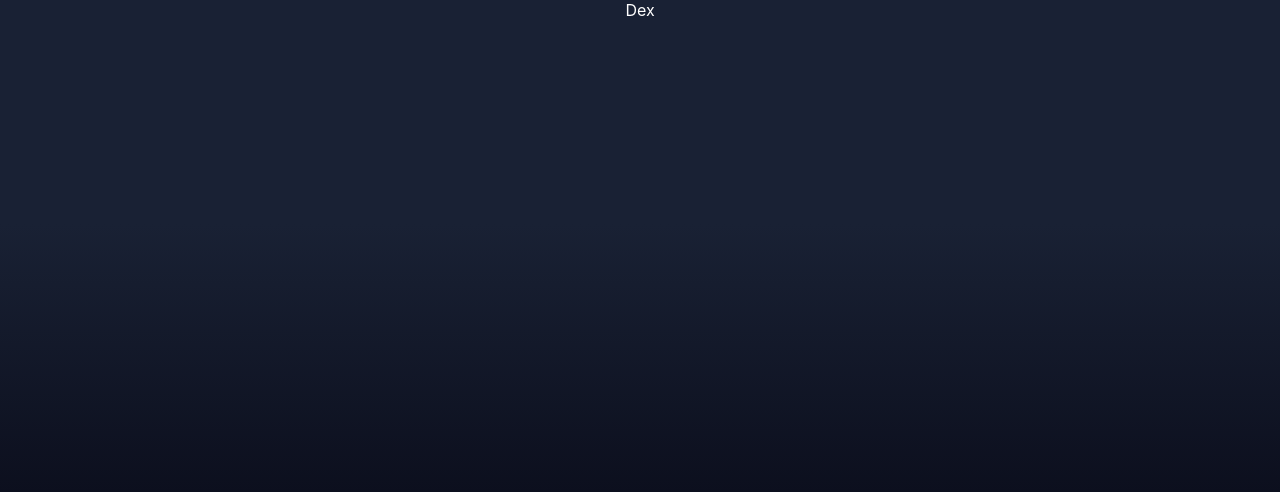
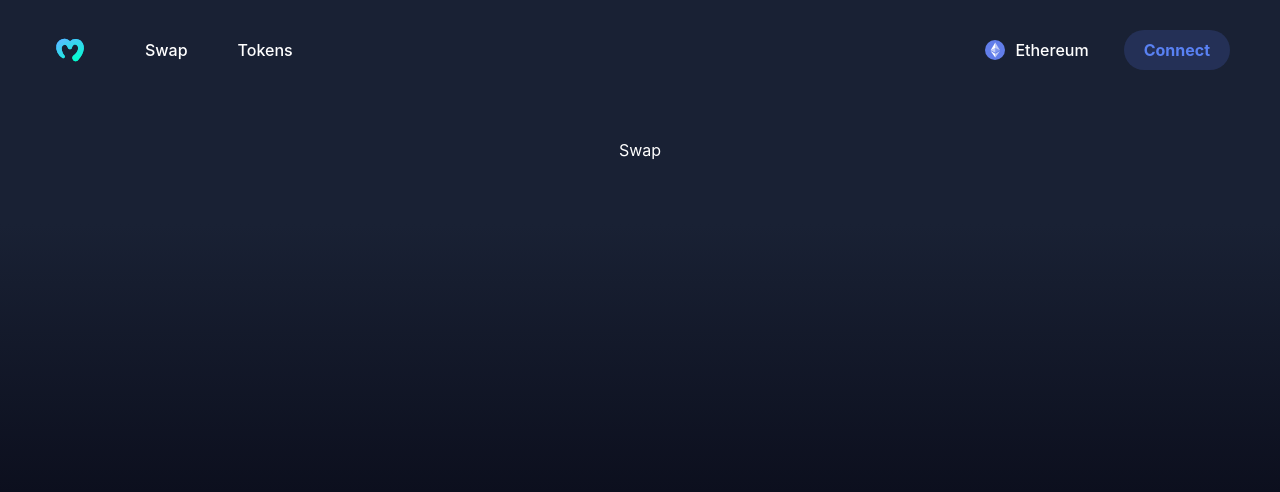
Before and after one commit to zntb/web3-dex, a React (Create React App) app in the folder dex/: page / in a window 1280 px wide. Shown: the top 492 px of the page. Built offline with nearby package versions, Linux system fonts and the light colour scheme.

Commit message:
Add Header

```diff
--- a/dex/src/App.js
+++ b/dex/src/App.js
@@ -1,7 +1,23 @@
-import "./App.css";
+import { Routes, Route } from 'react-router-dom';
+
+import Header from './components/Header';
+import Swap from './components/Swap';
+import Tokens from './components/Tokens';
+
+import './App.css';
 
 function App() {
-  return <div className="App">Dex</div>;
+  return (
+    <div className="App">
+      <Header />
+      <div className="mainWindow">
+        <Routes>
+          <Route path="/" element={<Swap />} />
+          <Route path="/tokens" element={<Tokens />} />
+        </Routes>
+      </div>
+    </div>
+  );
 }
 
 export default App;
--- a/dex/src/components/Header.js
+++ b/dex/src/components/Header.js
@@ -1,9 +1,29 @@
-import React from 'react'
+import { Link } from 'react-router-dom';
+
+import Logo from '../moralis-logo.svg';
+import Eth from '../eth.svg';
 
 function Header() {
   return (
-    <div>Header</div>
-  )
+    <header>
+      <div className="leftH">
+        <img className="logo" src={Logo} alt="logo" />
+        <Link to="/" className="link">
+          <div className="headerItem">Swap</div>
+        </Link>
+        <Link to="/tokens" className="link">
+          <div className="headerItem">Tokens</div>
+        </Link>
+      </div>
+      <div className="rightH">
+        <div className="headerItem">
+          <img src={Eth} alt="eth" className="eth" />
+          Ethereum
+        </div>
+        <div className="connectButton">Connect</div>
+      </div>
+    </header>
+  );
 }
 
-export default Header
+export default Header;
```
Also changed, not shown: 1 other file (tests, documents, lock files or other folders).
